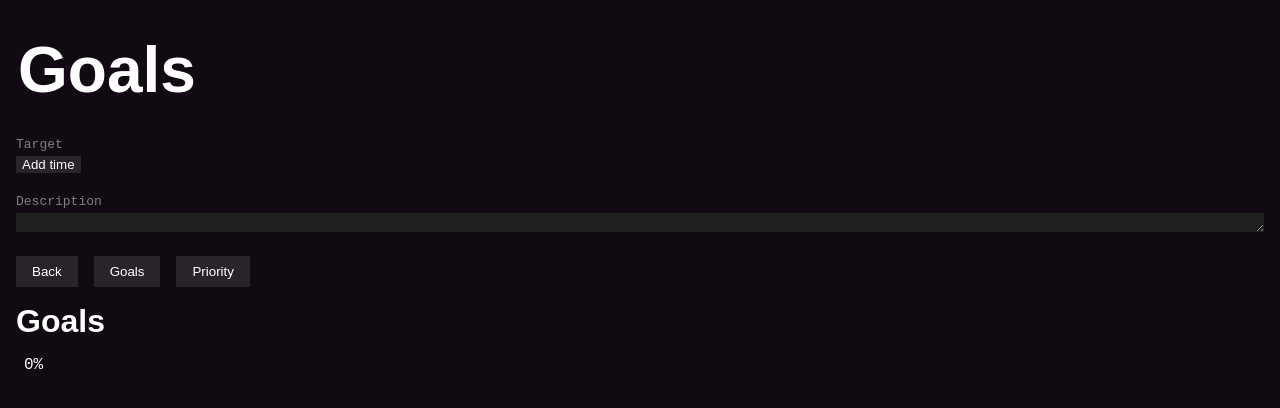
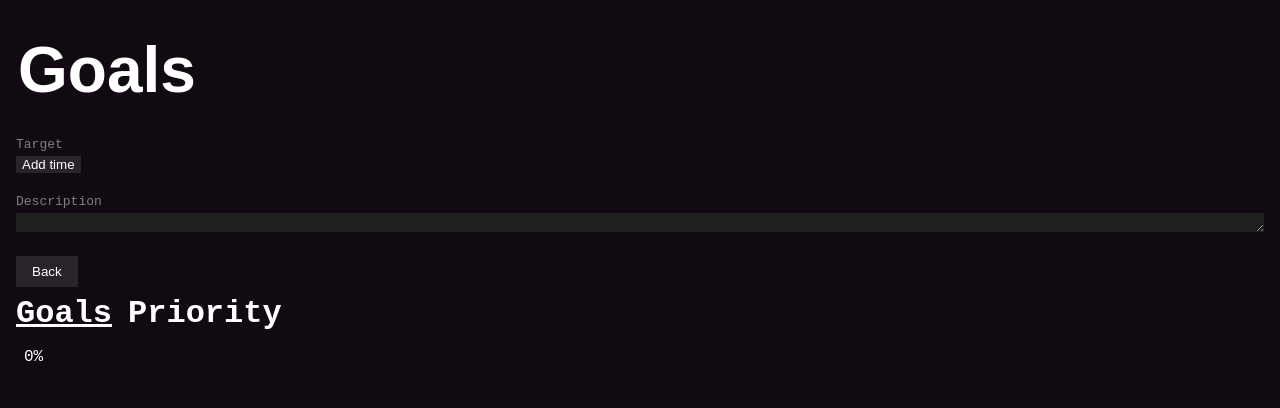
Before and after one commit to myfatemi04/radar, a React (Create React App) app: page / in a window 1280 px wide. Shown: the top 408 px of the page. Built offline with nearby package versions, Linux system fonts and the light colour scheme.

Commit message:
make progress bar always appear

```diff
--- /dev/null
+++ b/src/GoalProgressBar.tsx
@@ -0,0 +1,26 @@
+import { useIndirectDependencyCompletionStatus } from './ItemUtilities';
+import { ItemProps } from './types';
+
+export default function GoalProgressBar({ item }: { item: ItemProps }) {
+	const [completed, total] = useIndirectDependencyCompletionStatus(item.id);
+
+	return (
+		<div
+			style={{
+				width: '100%',
+				height: '2rem',
+				padding: '0.5rem',
+				marginTop: '0.5rem',
+				backgroundImage: 'linear-gradient(90deg, #aa50ff, #f74424)',
+				backgroundSize: (completed / total) * 100 + '% 100%',
+				backgroundRepeat: 'no-repeat',
+				transition: 'background-size 500ms ease',
+				userSelect: 'none',
+				fontFamily: 'monospace',
+				fontSize: '1rem',
+			}}
+		>
+			{((completed / total) * 100).toFixed(0) + '%'}
+		</div>
+	);
+}
--- a/src/RootItem.tsx
+++ b/src/RootItem.tsx
@@ -1,4 +1,5 @@
 import { useCallback, useContext, useState } from 'react';
+import GoalProgressBar from './GoalProgressBar';
 import ItemStoreContext from './ItemStoreContext';
 import { findLeaves } from './ItemUtilities';
 import NavigateToPreviousRootItemContext from './NavigateToPreviousRootItemContext';
@@ -61,25 +62,36 @@ export default function RootItem({ item }: { item: ItemProps }) {
 				>
 					Back
 				</button>
+			</div>
 
-				<button
+			<div style={{ marginTop: '0.5rem', fontFamily: 'monospace' }}>
+				<span
 					style={{
-						padding: '0.5rem 1rem',
+						fontSize: '2rem',
+						fontWeight: 'bold',
 						marginRight: '1rem',
+						cursor: 'pointer',
+						textDecoration: view === RootItemView.Goals ? 'underline' : 'none',
 					}}
 					onClick={() => setView(RootItemView.Goals)}
 				>
 					Goals
-				</button>
-				<button
+				</span>
+				<span
 					style={{
-						padding: '0.5rem 1rem',
+						fontSize: '2rem',
+						fontWeight: 'bold',
+						cursor: 'pointer',
+						textDecoration:
+							view === RootItemView.Priority ? 'underline' : 'none',
 					}}
 					onClick={() => setView(RootItemView.Priority)}
 				>
 					Priority
-				</button>
+				</span>
 			</div>
+
+			<GoalProgressBar item={item} />
 
 			{view === RootItemView.Goals ? (
 				<RootItemGoalsView item={item} />
--- a/src/RootItemDirectDependenciesList.tsx
+++ b/src/RootItemDirectDependenciesList.tsx
@@ -2,36 +2,14 @@
 
 import { useContext } from 'react';
 import ItemStoreContext from './ItemStoreContext';
-import { useIndirectDependencyCompletionStatus } from './ItemUtilities';
 import SubItem from './SubItem';
 import { ItemProps } from './types';
 
 export default function RootItemGoalsView({ item }: { item: ItemProps }) {
 	const { getItem, removeDependencyFromItem } = useContext(ItemStoreContext);
-	const [completed, total] = useIndirectDependencyCompletionStatus(item.id);
 
 	return (
 		<div style={{ display: 'flex', flexDirection: 'column' }}>
-			<h1 style={{ marginTop: '1rem', marginBottom: 0 }}>Goals</h1>
-
-			<div
-				style={{
-					width: '100%',
-					height: '2rem',
-					padding: '0.5rem',
-					marginTop: '0.5rem',
-					backgroundImage: 'linear-gradient(90deg, #aa50ff, #f74424)',
-					backgroundSize: (completed / total) * 100 + '% 100%',
-					backgroundRepeat: 'no-repeat',
-					transition: 'background-size 500ms ease',
-					userSelect: 'none',
-					fontFamily: 'monospace',
-					fontSize: '1rem',
-				}}
-			>
-				{((completed / total) * 100).toFixed(0) + '%'}
-			</div>
-
 			{item.dependencyIds.map((dependencyId, index) => {
 				const dependency = getItem(dependencyId);
 				if (dependency) {
--- a/src/RootItemLeavesList.tsx
+++ b/src/RootItemLeavesList.tsx
@@ -22,7 +22,6 @@ export default function RootItemPriorityView({
 
 	return (
 		<div style={{ display: 'flex', flexDirection: 'column' }}>
-			<h1 style={{ marginTop: '1rem', marginBottom: 0 }}>Priority</h1>
 			{sortedLeaves.map(
 				([path, leaf], index) =>
 					leaf && (
```
